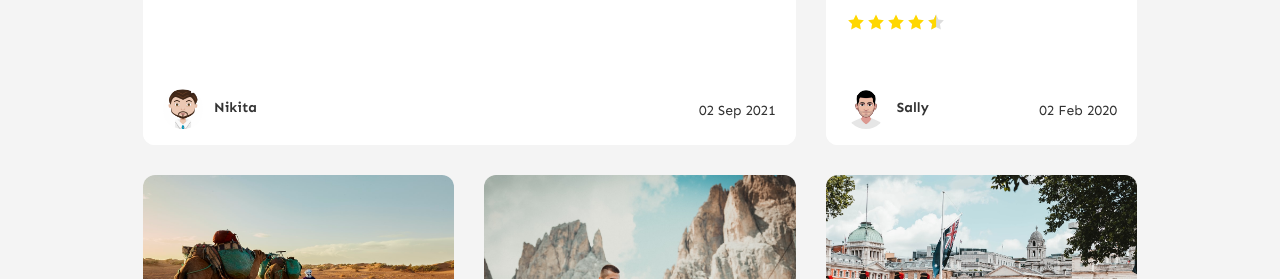
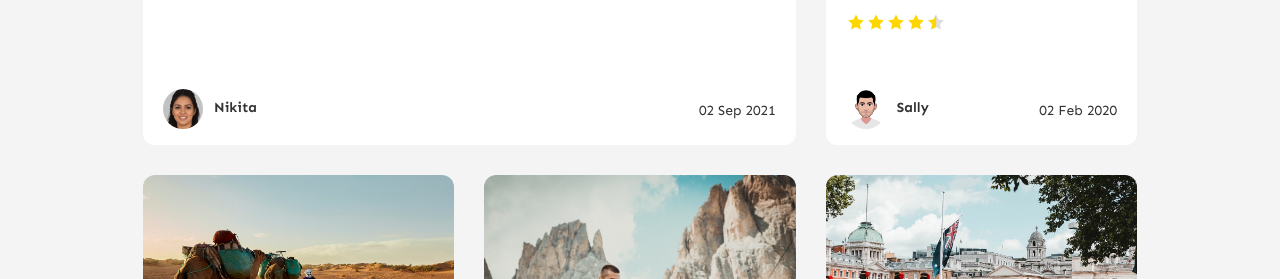
Before and after one commit to stackbit-projects/happy-zebra-28bc2, a Jekyll site: the page built from index.html, in a window 1280 px wide. Shown: the part 953-1232 px from the top of the page. Built offline with Jekyll 4.4.1, drawn with Linux system fonts in a browser that asks for light colours; nearby versions of some CDN libraries; the list of posts is cut into pages by our own code; comment, search, counter and statistics services are not loaded.

Commit message:
_config.yml: changed

```diff
--- a/_config.yml
+++ b/_config.yml
@@ -38,7 +38,7 @@ authors:
   nik:
     name: Nikita Krishna
     display_name: Nikita
-    avatar: assets/images/avatar.png
+    avatar: assets/images/nik-dp.png
     email: wowthemesnet@gmail.com
     web: 'https://www.wowthemes.net'
     twitter: 'https://twitter.com/wowthemesnet'
```
